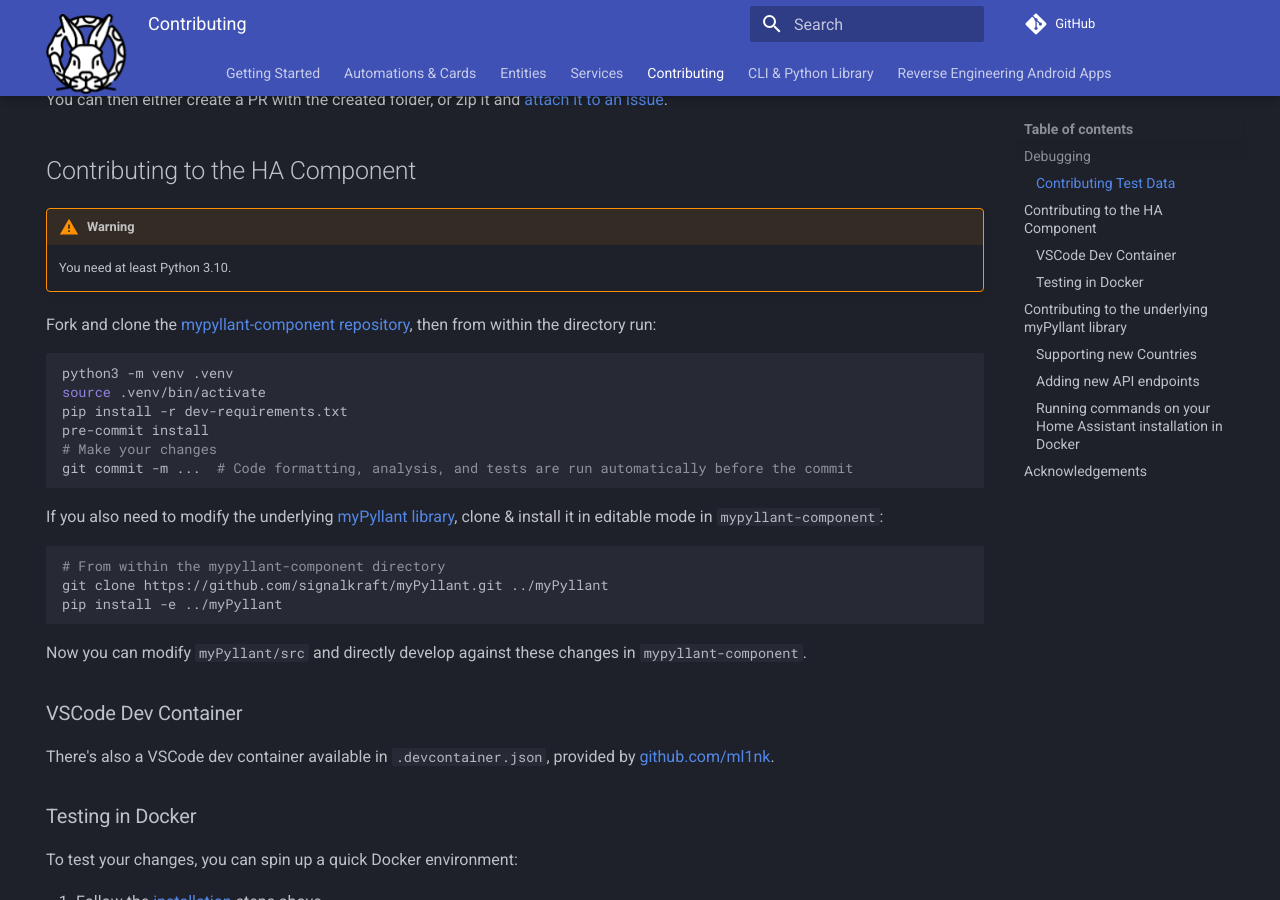
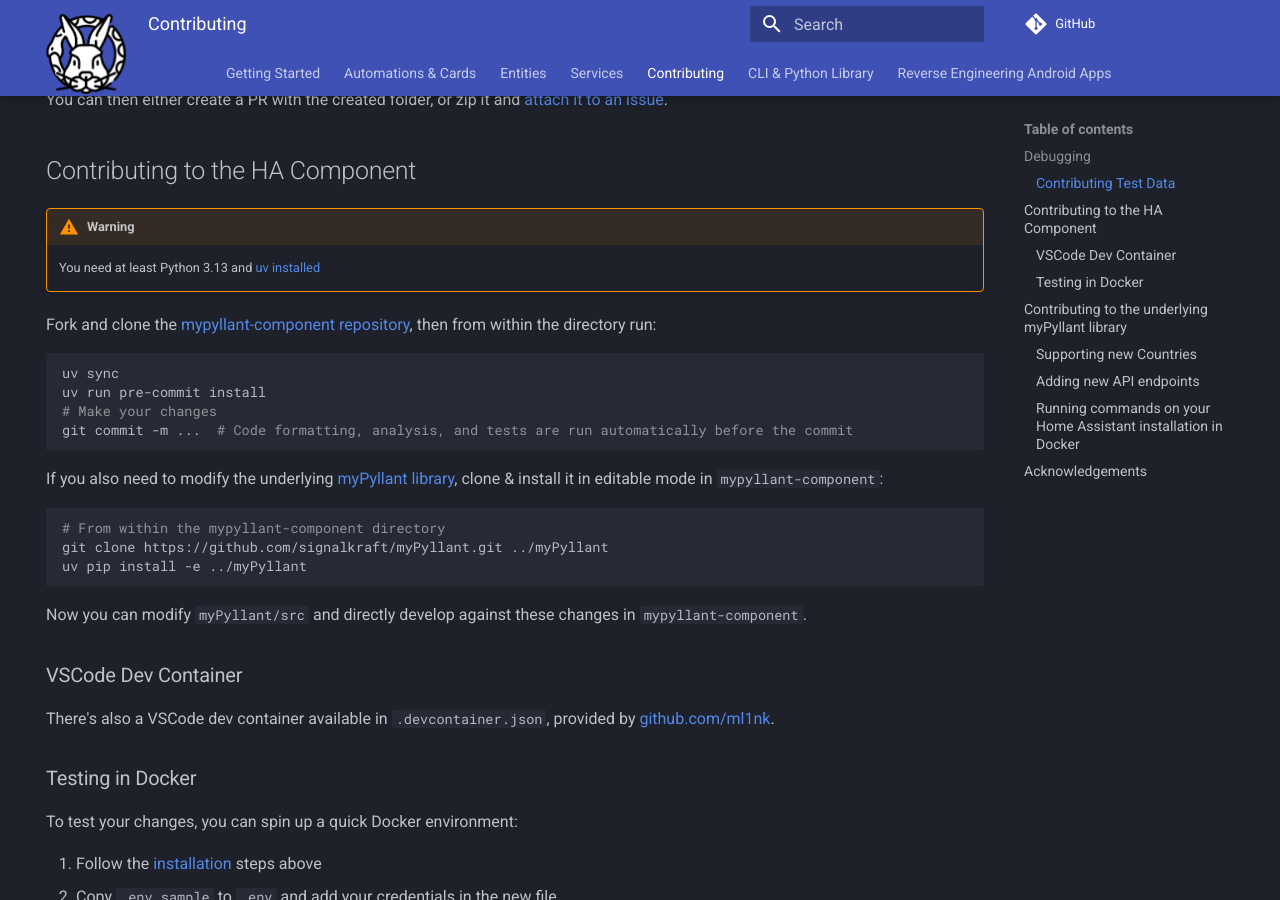
Before and after one commit to signalkraft/mypyllant-component, an MkDocs documentation site: the page built from docs/docs/3-contributing.md, in a window 1280 px wide and 900 px high, scrolled down 735 px. Built offline with MkDocs 1.6.1 and Material for MkDocs 9.7.7, drawn with Linux system fonts in a browser that asks for light colours; comment, search, counter and statistics services are not loaded; some of the changed text lies outside the part shown; grey boxes are pictures that could not be loaded.

````diff
--- a/docs/docs/3-contributing.md
+++ b/docs/docs/3-contributing.md
@@ -39,8 +39,8 @@ Because the myVAILLANT API isn't documented, you can help the development of thi
 === "Shell"
 
     ```shell
-    python3 -m myPyllant.tests.generate_test_data -h
-    python3 -m myPyllant.tests.generate_test_data username password brand --country country
+    uv run -m myPyllant.tests.generate_test_data -h
+    uv run -m myPyllant.tests.generate_test_data username password brand --country country
     ```
 
 === "Docker"
@@ -58,16 +58,14 @@ and [attach it to an issue](https://github.com/signalkraft/myPyllant/issues/new/
 
 !!! warning
 
-    You need at least Python 3.10.
+    You need at least Python 3.13 and [uv installed](https://docs.astral.sh/uv/getting-started/installation/)
 
 Fork and clone the [mypyllant-component repository](https://github.com/signalkraft/mypyllant-component), then from
 within the directory run:
 
 ```shell
-python3 -m venv .venv
-source .venv/bin/activate
-pip install -r dev-requirements.txt
-pre-commit install
+uv sync
+uv run pre-commit install
 # Make your changes
 git commit -m ...  # Code formatting, analysis, and tests are run automatically before the commit
 ```
@@ -78,7 +76,7 @@ clone & install it in editable mode in `mypyllant-component`:
 ```shell
 # From within the mypyllant-component directory
 git clone https://github.com/signalkraft/myPyllant.git ../myPyllant
-pip install -e ../myPyllant
+uv pip install -e ../myPyllant
 ```
 
 Now you can modify `myPyllant/src` and directly develop against these changes in `mypyllant-component`.
@@ -107,16 +105,13 @@ The integration should be configured and show entities on the default dashboard.
 
 !!! warning
 
-    You need at least Python 3.10
+    You need at least Python 3.13 and [uv installed](https://docs.astral.sh/uv/getting-started/installation/)
 
 Fork and clone the [myPyllant repository](https://github.com/signalkraft/myPyllant), then from within the directory run:
 
 ```shell
-python3 -m venv .venv
-source .venv/bin/activate
-pip install -r dev-requirements.txt
-pip install -e .
-pre-commit install
+uv sync
+uv run pre-commit install
 # Make your changes
 git commit -m ...  # Code formatting, analysis, and tests are run automatically before the commit
 ```
@@ -127,7 +122,7 @@ The myVAILLANT app uses Keycloak and OIDC for authentication, with a realm for e
 There is a script to check which countries are supported:
 
 ```shell
-python3 -m myPyllant.tests.find_countries
+uv run -m myPyllant.tests.find_countries
 ```
 
 Copy the resulting dictionary
````
Also changed, not shown: pyproject.toml (+36 -3 lines), .pre-commit-config.yaml, 3 other files.
